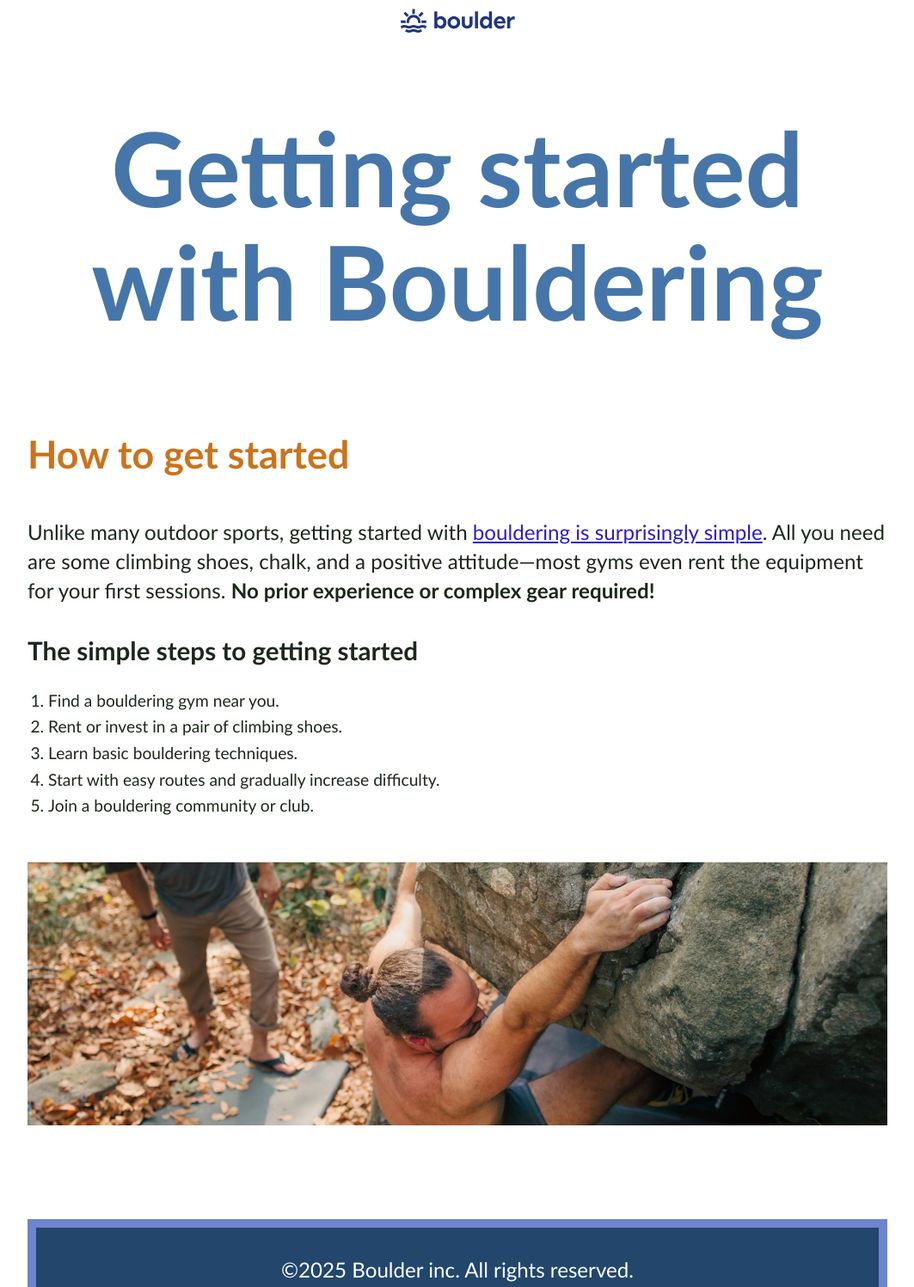
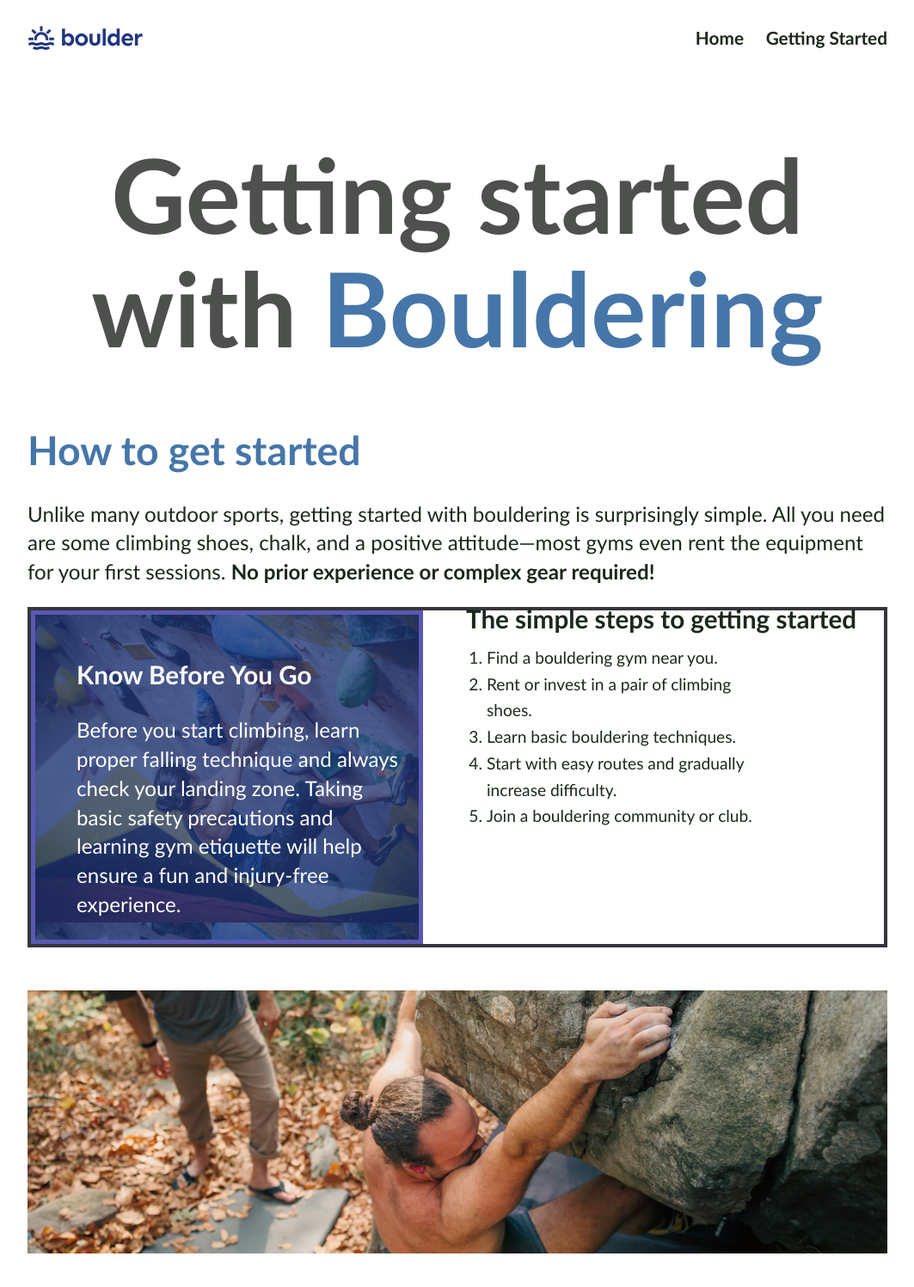
Before and after one commit to Bensolve/my-first-project, a plain HTML site: page getting-started.html in a window 1280 px wide. Shown: the top 1497 px of the page at 86% size, without its empty margins (108-1171 px from the left). Drawn offline with Linux system fonts and the light colour scheme.

Commit message:
version_2

```diff
--- a/css/style.css
+++ b/css/style.css
@@ -9,40 +9,38 @@ body {
   line-height: 1.6;
 }
 
+ul {
+  list-style: none;
+}
 a {
-  color: #2e1ccb;
+  text-decoration: none;
 }
 
+/* a:hover,
+a:focus-visible {
+  color:#5f9b9f;
+} */
+
+/* ul,
+ ol {
+  color:black;
+} */
+
+
+/* li{
+  margin-block:5px;
+} */
 img {
+   display: block;
   max-inline-size: 100%;
   block-size: auto;
 }
 
-.container {
-  margin: 0 auto;
-  max-width: 1000px;
-}
-
-header {
-  text-align: center;
-}
-
-
-.main_title {
-  color: #4676a9;
-  text-align: center;
-  font-size: 7.5rem;
-  line-height: 1.1;
-}
-
-section {
-  margin-block: 100px;
-
-}
-
 h2 {
   color: #cb731c;
-  font-size: 2.8rem;
+  font-size: 2.9rem;
+  margin-top: 0;
+  line-height: 0.8;
 }
 
 h3 {
@@ -52,8 +50,8 @@ h3 {
 }
 
 ol {
-      padding-inline-start: 24px;
-      margin-block-end: 50px;
+  padding-inline-start: 24px;
+  margin-block-end: 50px;
 }
 p {
   font-size: 1.51rem;
@@ -62,10 +60,126 @@ p {
   line-height: 1.4;
 }
 
+header {
+  display: flex;
+  align-items: center;
+  justify-content: space-between;
+}
+
+.wrapper {
+  margin-inline:  auto;
+  max-inline-size: 1000px;
+}
+
+.nav_menu {
+  display: flex;
+  gap: 1.6rem;
+}
+
+.nav_menu li a {
+  color: #1b281b;
+  font-weight: 700;
+  font-size: 1.3rem;
+}
+
+.main_title {
+  color: #4e504e;
+  text-align: center;
+  font-size: 7.5rem;
+  line-height: 1.1;
+}
+
+.main_title-color {
+  color: #4676a9;
+}
+section {
+  margin-block: 50px;
+}
+
+.section_title {
+  color: #4676a9;
+}
+
+.two_column {
+  display: flex;
+  justify-content: space-between;
+  gap: 3rem;
+  border: 4px solid #35363b;
+}
+
+/* @media (width < 700px) {
+  .two_column {
+    flex-direction: column;
+    gap: 400px;
+  }
+} */
+
+
+.first_column {
+  width: 44%;
+}
+
+.column_bottom {
+  margin-block: 30px;
+  text-align: center;
+  border: 4px solid #35363b;
+  background-color: #2e97b1;
+
+  font-weight: 100;
+  color: #f7e6e6;
+}
+
+.white {
+  color: #fff;
+}
+
+.started {
+  list-style: disc;
+  padding-inline-start: 38px;
+}
+
+.green {
+  color: #1ccb2b;
+  text-decoration: underline;
+}
+
+.image_bg {
+  background: url("../images/simple-steps.jpg");
+  border: 5px solid rgb(89, 89, 179);
+
+  width: 46%;
+  padding: 1rem 1.4rem 0 3rem;
+
+  color: #fff;
+}
+
+.text_bg {
+  width: 49%;
+
+
+}
+
+.text_bg-title {
+  margin-block-start: 0;
+  line-height: 0.7;
+}
+
+.text_bg ol{
+  padding-right:  8rem;
+}
+
+.image_bg p{
+  /* padding-top: .7rem; */
+
+}
+
+.climb{
+  margin-block-start: 50px;
+}
 footer {
-  padding:  8px 20px;
-  border: 10px solid #6e84cf;
-  background-color: #22466c;
-  color: #fff;
+  padding: 8px 20px;
+  border: 4px solid #35363b;
+  background-color: #2e97b1;
+  color: #f7e6e6;
   text-align: center;
 }
--- a/getting-started.html
+++ b/getting-started.html
@@ -10,25 +10,55 @@
 
 <body>
 
-    <header class="header container">
+    <div class="wrapper">
+
+
+
+        <header class="header ">
 
             <a href="./index.html"><img src="./images/logo.svg" alt="Boulder Inc. Logo"></a>
+            <nav>
+                <ul class="nav_menu">
+                    <li><a href="./index.html">Home</a></li>
+                    <li><a href="./getting-started.html">Getting Started</a></li>
+                </ul>
+            </nav>
         </header>
 
-    <main class="main container">
-        <h1 class="main_title">Getting started with Bouldering</h1>
+        <main class="main ">
+            <h1 class="main_title">Getting started with <span class="main_title-color">Bouldering</span></h1>
 
             <section>
-            <h2>How to get started</h2>
+                <h2 class="section_title">How to get started</h2>
 
                 <p>
-                Unlike many outdoor sports, getting started with <a href="./index.html">bouldering
-                is surprisingly simple</a>. All you need are some climbing shoes, chalk,
+                    Unlike many outdoor sports, getting started with bouldering
+                    is surprisingly simple. All you need are some climbing shoes, chalk,
                     and a positive attitude—most gyms even rent the equipment for your first sessions.
                     <strong>No prior experience or complex gear required!</strong>
                 </p>
 
-            <h3>The simple steps to getting started</h3>
+                <div class="two_column">
+
+                    <div class="image_bg">
+                        <h3>
+                            Know Before You Go
+
+
+
+                        </h3>
+
+                        <p>
+                            Before you start climbing, learn proper falling technique and always check your landing
+                            zone.
+                            Taking basic safety precautions and learning gym etiquette will help ensure a fun and
+                            injury-free experience.
+
+                        </p>
+                    </div>
+
+                    <div class="text_bg">
+                        <h3 class="text_bg-title">The simple steps to getting started</h3>
 
                         <ol>
                             <li>Find a bouldering gym near you.</li>
@@ -37,15 +67,25 @@
                             <li>Start with easy routes and gradually increase difficulty.</li>
                             <li>Join a bouldering community or club.</li>
                         </ol>
+                    </div>
 
-            <img src="./images/getting-started-outdoors.jpg" alt="A man climbing a boulder outdoors with a crash pad below him">
+
+
+                </div>
+
+
+
+                <img src="./images/getting-started-outdoors.jpg " class="climb"
+                    alt="A man climbing a boulder outdoors with a crash pad below him">
             </section>
 
         </main>
 
-    <footer class="footer container">
+        <footer class="footer ">
             <p>©2025 Boulder inc. All rights reserved.</p>
         </footer>
+
+    </div>
 </body>
 
 </html>
```
Also changed, not shown: index.html (+71 -19 lines). Lines whose indentation alone changed are shown as unchanged.
